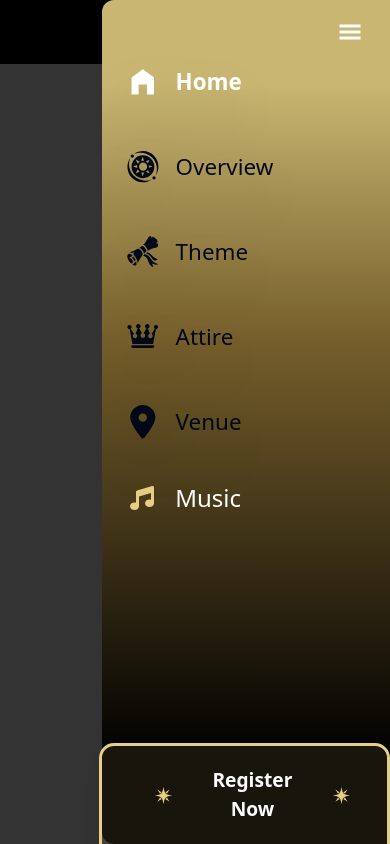
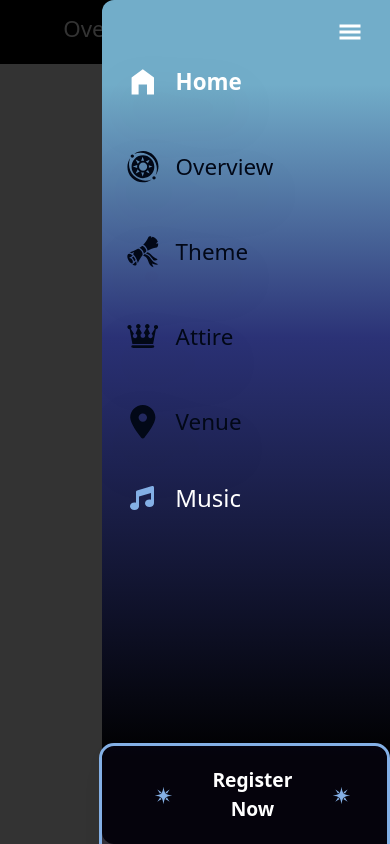
Before and after one commit to baristabarita/dcism-disco, a React (Vite) app: page / in a window 390 px wide. Both pictures are taken after a click on the button 350 px from the left and 32 px from the top of the page. Built offline with nearby package versions, Linux system fonts and the light colour scheme.

Commit message:
[CHORE] Modified Navbar UI

```diff
--- a/src/components/navbar/navbar.tsx
+++ b/src/components/navbar/navbar.tsx
@@ -114,18 +114,16 @@ const Navbar: React.FC = () => {
                 </div>
             )}
 
-            <div
-                className={`col-span-1 flex items-center text-[1.4em] text-[#ffffff] space-x-10 justify-center ${isMobile ? 'hidden' : 'block'}`}
-            >
+<div className="col-span-1 flex items-center text-[1.4em] text-white space-x-10 justify-center">
     <nav className="xl:max-2xl:ml-[5%]">
-                    <ul className="flex text-white xs:max-sm:text-[0.8em] xl:max-2xl:text-[0.8em]">
+        <ul className="flex xs:max-sm:text-[0.8em] xl:max-2xl:text-[0.8em]">
             {links.map((link, index) => (
                 <li
                     key={link}
                     className={`mr-28 text-center cursor-pointer xs:max-sm:mr-8 xl:max-2xl:mr-16
                         ${activeLink === link ?
-                          'text-white font-bold relative group bg-blue-500 px-5' :
-                          'relative group'
+                            'text-white font-bold relative group bg-[#9a42ac] px-5 py-3' :
+                            'relative group py-3 hover:px-5'
                         }`}
                 >
                     <Link to={link} smooth={true} offset={-80}>
@@ -138,16 +136,11 @@ const Navbar: React.FC = () => {
                         <div className="absolute w-full h-1 bg-white top-0 left-0 opacity-0 transition-opacity duration-300 group-hover:opacity-100"></div>
                     )}
                 </li>
-
-
-
-
-
-
             ))}
         </ul>
     </nav>
 </div>
+
 
             <div className="col-span-1 flex items-center justify-end space-x-4">
                 <div className="flex space-x-2 items-center">
@@ -158,7 +151,7 @@ const Navbar: React.FC = () => {
                             </button>
                             <button
                                 onClick={() => (window.location.href = 'https://bit.ly/DCISMLuminaDivina')}
-                                className="pl-5 pr-9 py-5 bg-[#dec057] text-black font-bold rounded-bl-xl hover:text-[#e2e2e2] transition-colors delay-250 duration-3000 ease-in"
+                                className="pl-5 pr-9 py-5 bg-white hover:bg-[#9a42ac] text-black font-bold rounded-bl-xl hover:text-[#e2e2e2] transition-colors delay-250 duration-3000 ease-in"
                             >
                                 Register Now
                             </button>
@@ -167,16 +160,18 @@ const Navbar: React.FC = () => {
                 </div>
             </div>
 
+
+            {/* Mobile View Navbar */}
             {showSidebar && isMobile && (
                 <div className="fixed top-0 left-0 h-screen w-screen bg-black bg-opacity-80 z-50 animate-fade-in">
-                    <div className='fixed w-[18rem] h-full right-0 bg-gradient-to-b from-[#c9b672] from-10% via-[#765F2B] via-40% to-black to-90% rounded-tl-xl rounded-bl-xl '>
+                    <div className='fixed w-[18rem] h-full right-0 bg-gradient-to-b from-[#72adc9] from-10% via-[#2b3276] via-40% to-black to-90% rounded-tl-xl rounded-bl-xl '>
                         <div className=''>
                             <nav className='flex mt-[3rem]'>
                                 <ul>
                                     {links.map((link, index) => (
                                         <li
                                             key={link}
-                                            className={`ml-[1.5rem] mb-[10%] flex text-[1.4em] text-left cursor-pointer py-[10%] drop-shadow-2xl hover:animate-zoom-in-end xs:max-sm:mr-8 xl:max-2xl:mr-16 ${activeLink === link ? 'text-white glow font-semibold' : 'hover:text-[#e6cf84]'}`}
+                                            className={`ml-[1.5rem] mb-[10%] flex text-[1.4em] text-left cursor-pointer py-[10%] drop-shadow-2xl hover:animate-zoom-in-end xs:max-sm:mr-8 xl:max-2xl:mr-16 ${activeLink === link ? 'text-white glow font-semibold' : 'hover:text-white'}`}
                                         >
                                             <Link
                                                 to={link}
@@ -197,7 +192,7 @@ const Navbar: React.FC = () => {
                                     <li className='ml-[1.5rem] mt-[1.5rem]'>
                                         <div className=''>
                                             <button onClick={() => setPlayMusic(!playMusic)} className={`text-black flex text-[1.5em] ml-[3%] focus:outline-none ${playMusic ? 'text-white glow animate-fade-in' : ''}`}>
-                                                {playMusic ? <FaMusic className='text-[#e6cf84] glow animate-fade-in mt-[0.4rem] '/> : <TbMusicOff className='mt-[0.4rem]' />}
+                                                {playMusic ? <FaMusic className='text-[#84b0e6] glow animate-fade-in mt-[0.4rem] '/> : <TbMusicOff className='mt-[0.4rem]' />}
                                                 <span className='ml-[1.3rem]'>Music</span>
                                             </button>
                                         </div>
@@ -207,7 +202,7 @@ const Navbar: React.FC = () => {
                                         <div className='fixed bottom-0'>
                                             <button
                                                 onClick={() => (window.location.href = 'https://bit.ly/DCISMLuminaDivina')}
-                                                className="pl-5 pr-9 py-5 w-[17.8rem] text-[1.2em] flex items-center outline-[3px] outline bg-[#e6cf84] bg-opacity-10 text-[#e6cf84] glow font-bold rounded-tl-xl rounded-tr-xl drop-shadow-xl hover:text-[#e2e2e2] transition-colors delay-250 duration-3000 ease-in"
+                                                className="pl-5 pr-9 py-5 w-[17.8rem] text-[1.2em] flex items-center outline-[3px] outline bg-[#371F76] bg-opacity-10 text-[#84b0e6] glow font-bold rounded-tl-xl rounded-tr-xl drop-shadow-xl hover:text-[#e2e2e2] transition-colors delay-250 duration-3000 ease-in"
                                             >
                                                 <GiPolarStar className='ml-[2rem] mr-[1rem]' />
                                                 <span className='text-white'>Register Now</span>
```
Lines whose indentation alone changed are shown as unchanged.
